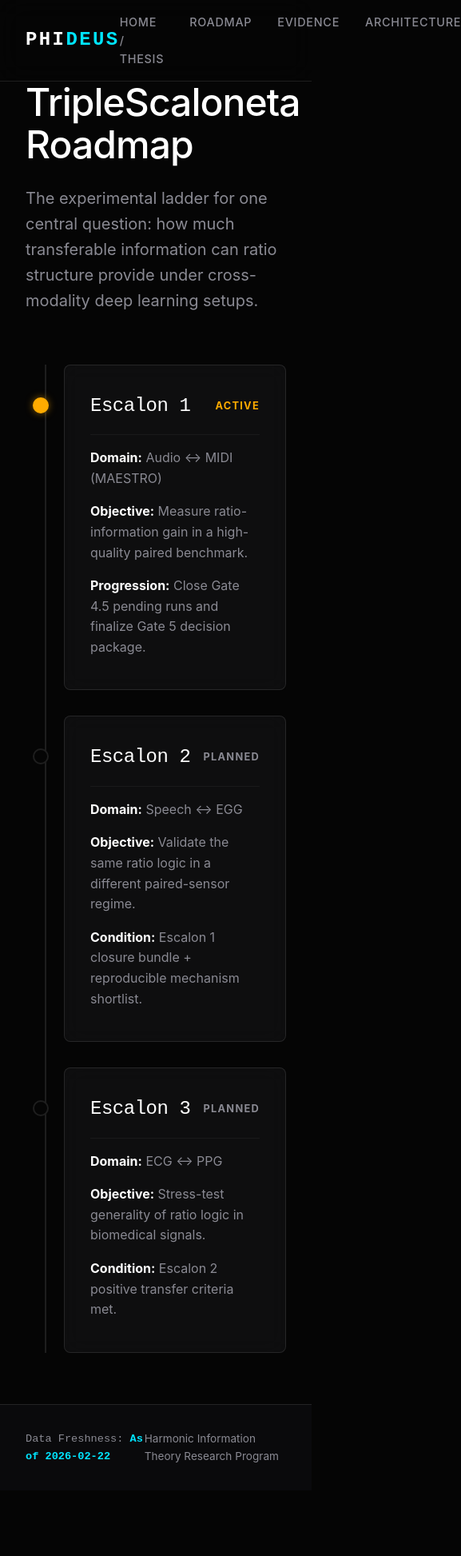
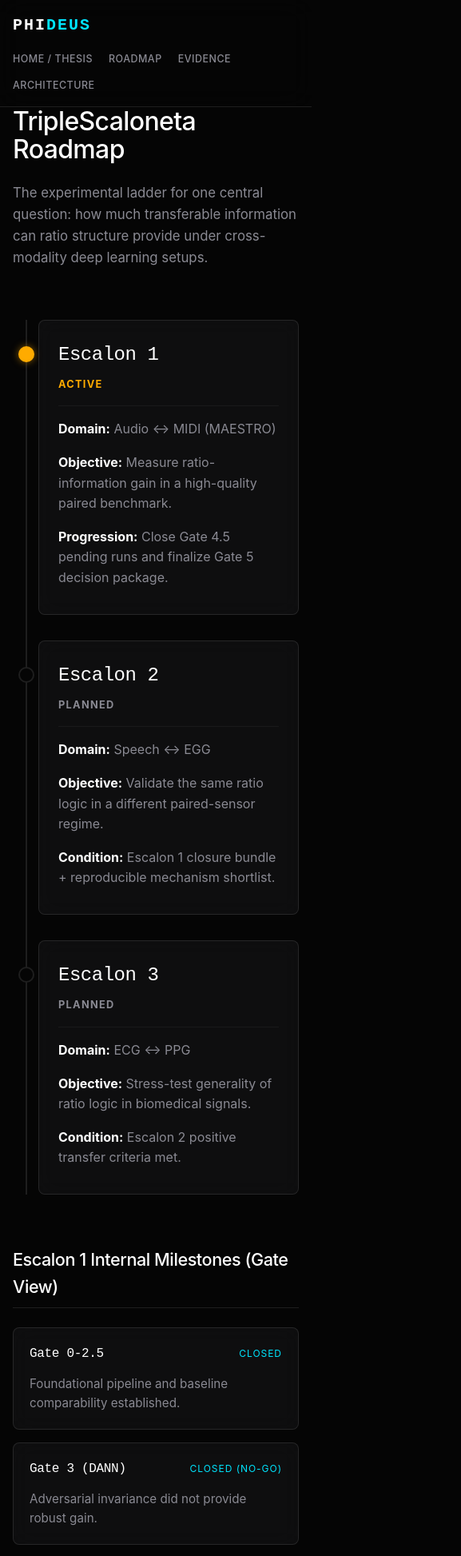
Before and after one commit to SairaAsua/phideus-webside, a React (Vite) app: page /roadmap in a window 390 px wide. Shown: the top 1946 px of the page at 80% size, 577 px wide, since content can reach past the window. Before the commit the page ends 1864 px from the top, so only its background shows below. Built offline with nearby package versions, Linux system fonts and the light colour scheme.

Commit message:
Update from Assistant

```diff
--- a/src/components/layout/Navbar.module.css
+++ b/src/components/layout/Navbar.module.css
@@ -13,6 +13,7 @@
     display: flex;
     justify-content: space-between;
     align-items: center;
+    gap: 1rem;
 }
 
 .logo {
@@ -30,6 +31,8 @@
 .links {
     display: flex;
     gap: 2rem;
+    flex-wrap: wrap;
+    justify-content: flex-end;
 }
 
 .links a {
@@ -43,3 +46,27 @@
 .links a:hover {
     color: #fff;
 }
+
+@media (max-width: 900px) {
+    .navContainer {
+        flex-direction: column;
+        align-items: flex-start;
+    }
+
+    .links {
+        width: 100%;
+        gap: 0.8rem 1.25rem;
+        justify-content: flex-start;
+    }
+}
+
+@media (max-width: 640px) {
+    .logo {
+        font-size: 1.25rem;
+    }
+
+    .links a {
+        font-size: 0.78rem;
+        letter-spacing: 0.04em;
+    }
+}
--- a/src/index.css
+++ b/src/index.css
@@ -23,7 +23,6 @@ body {
   -webkit-font-smoothing: antialiased;
 }
 
-/* Glassmorphism primitives */
 .glass-panel {
   background: var(--panel-bg);
   backdrop-filter: blur(12px);
@@ -55,7 +54,6 @@ a:hover { opacity: 0.8; }
   padding: 0 2rem;
 }
 
-/* Lazy loading skeleton */
 .skeleton {
   background: linear-gradient(90deg, #111 25%, #222 50%, #111 75%);
   background-size: 200% 100%;
@@ -67,3 +65,31 @@ a:hover { opacity: 0.8; }
   0% { background-position: -200% 0; }
   100% { background-position: 200% 0; }
 }
+
+@media (max-width: 900px) {
+  .container {
+    padding: 0 1.25rem;
+  }
+
+  h1 {
+    font-size: 2.4rem;
+  }
+
+  h2 {
+    font-size: 1.65rem;
+  }
+}
+
+@media (max-width: 640px) {
+  .container {
+    padding: 0 1rem;
+  }
+
+  h1 {
+    font-size: 2rem;
+  }
+
+  h2 {
+    font-size: 1.35rem;
+  }
+}
--- a/src/pages/Evidence/Evidence.jsx
+++ b/src/pages/Evidence/Evidence.jsx
@@ -76,6 +76,18 @@ export default function Evidence() {
                     </ul>
                 </section>
 
+                <section className={`glass-panel ${classes.protocolPanel}`}>
+                    <h2>Canonical Comparability Protocol</h2>
+                    <ul>
+                        <li>Foundation checkpoint: <code>foundation_locked_e25.pt</code></li>
+                        <li>Freeze policy: <code>run-d</code></li>
+                        <li>Batch size: <code>16</code> | Seed: <code>42</code></li>
+                        <li>Structured pool evaluation: <code>pool=256</code>, <code>queries=500</code></li>
+                        <li>Primary score: <code>S = min(A2M_R@10, M2A_R@10)</code></li>
+                    </ul>
+                    <p className={classes.protocolNote}>Rows in the full descriptor table are comparable only under this shared protocol.</p>
+                </section>
+
                 <section className={classes.visualsSection}>
                     <h2>Scientific Visual Evidence (Class A)</h2>
                     <div className={classes.visualsGrid}>
@@ -107,15 +119,18 @@ export default function Evidence() {
                 </section>
 
                 <section className={classes.metricsSection}>
-                    <h2>Evaluation Metrics & Runs</h2>
+                    <h2>Evaluation Metrics and Runs</h2>
 
-                    <h3 className={classes.metricsSubhead}>Closed Results (Screening & 30-Epoch)</h3>
+                    <h3 className={classes.metricsSubhead}>Closed Results (Screening and 30-Epoch)</h3>
                     <div className={classes.metricsGrid}>
+                        <MetricCard title="Gate 4.3 Baseline (D0)" value="60.2%" status="closed" sourceLabel="@5ep" />
                         <MetricCard title="Gate 4.3 Screening (d4a4)" value="69.8%" status="closed" sourceLabel="@5ep (+9.6pp vs D0)" />
                         <MetricCard title="Gate 4.3 Long Run (d4a4)" value="83.6%" status="closed" sourceLabel="@30ep" />
                         <MetricCard title="Gate 4.3 Long Run (a4r)" value="82.0%" status="closed" sourceLabel="@30ep" />
                         <MetricCard title="Gate 4.3 Long Run (d4-a4r)" value="79.8%" status="closed" sourceLabel="@30ep" />
                         <MetricCard title="Gate 4.4 Bridge (t3-wt)" value="79.8%" status="closed" sourceLabel="@30ep" />
+                        <MetricCard title="Gate 4.3 Long Run (d4a4r)" value="74.4%" status="closed" sourceLabel="@30ep" />
+                        <MetricCard title="Gate 4.4 Long Run (moe-dual)" value="72.6%" status="closed" sourceLabel="@30ep" />
                     </div>
 
                     <h3 className={classes.metricsSubhead}>Closed Results (60-Epoch Gate 4.5)</h3>
--- a/src/pages/Evidence/Evidence.module.css
+++ b/src/pages/Evidence/Evidence.module.css
@@ -14,16 +14,9 @@
     margin-bottom: 1rem;
 }
 
-.sourceTag {
-    font-size: 0.8rem;
-    color: var(--text-secondary);
-    font-family: var(--font-mono);
-    opacity: 0.6;
-}
-
 .findingsPanel {
     padding: 2.5rem;
-    margin-bottom: 4rem;
+    margin-bottom: 2rem;
     background: rgba(0, 229, 255, 0.03);
     border-left: 4px solid var(--accent-cyan);
 }
@@ -62,6 +55,26 @@
     color: var(--accent-cyan);
 }
 
+.protocolPanel {
+    padding: 2rem;
+    margin-bottom: 4rem;
+}
+
+.protocolPanel ul {
+    margin: 0;
+    padding-left: 1.25rem;
+}
+
+.protocolPanel li {
+    margin-bottom: 0.5rem;
+}
+
+.protocolNote {
+    margin-top: 1rem;
+    color: var(--text-secondary);
+    font-size: 0.95rem;
+}
+
 .metricsSection {
     margin-top: 4rem;
     margin-bottom: 4rem;
@@ -78,7 +91,7 @@
 
 .metricsGrid {
     display: grid;
-    grid-template-columns: repeat(auto-fit, minmax(280px, 1fr));
+    grid-template-columns: repeat(auto-fit, minmax(260px, 1fr));
     gap: 1.5rem;
 }
 
@@ -86,7 +99,6 @@
     margin-top: 4rem;
 }
 
-/* Chronology Timeline */
 .chronologySection {
     margin-bottom: 4rem;
 }
@@ -135,7 +147,6 @@
     font-size: 0.95rem;
 }
 
-/* Visuals Grid */
 .visualsSection {
     margin-bottom: 4rem;
 }
@@ -170,3 +181,23 @@
     color: var(--text-secondary);
     font-family: var(--font-mono);
 }
+
+@media (max-width: 640px) {
+    .page {
+        padding: 2.5rem 0;
+    }
+
+    .lead {
+        font-size: 1.05rem;
+    }
+
+    .findingsPanel,
+    .protocolPanel {
+        padding: 1.5rem;
+    }
+
+    .visualsGrid {
+        grid-template-columns: 1fr;
+        gap: 1rem;
+    }
+}
--- a/src/pages/Home/Home.module.css
+++ b/src/pages/Home/Home.module.css
@@ -48,13 +48,6 @@
     color: var(--text-secondary);
     line-height: 1.4;
     margin-bottom: 2rem;
-}
-
-.sourceTag {
-    font-size: 0.8rem;
-    color: var(--text-secondary);
-    font-family: var(--font-mono);
-    opacity: 0.6;
 }
 
 .thesisSection,
@@ -132,7 +125,7 @@
 
 .dualityGrid {
     display: grid;
-    grid-template-columns: repeat(auto-fit, minmax(400px, 1fr));
+    grid-template-columns: repeat(auto-fit, minmax(320px, 1fr));
     gap: 2rem;
     margin-top: 3rem;
 }
@@ -171,10 +164,11 @@
 }
 
 .dualityCard li::before {
-    content: '→';
+    content: '->';
     position: absolute;
     left: 0;
     color: var(--text-secondary);
+    font-family: var(--font-mono);
 }
 
 .whySection {
@@ -198,6 +192,35 @@
     line-height: 1.5;
     color: var(--text-primary);
     font-weight: 300;
+}
+
+.atmosphereSection {
+    padding: 4rem 0;
+}
+
+.atmosphereGrid {
+    display: grid;
+    grid-template-columns: 1.2fr 1fr;
+    gap: 1.5rem;
+    align-items: stretch;
+}
+
+.atmosphereMedia {
+    min-height: 260px;
+}
+
+.atmosphereText {
+    padding: 1.5rem;
+}
+
+.atmosphereText h2 {
+    margin-bottom: 0.75rem;
+}
+
+.atmosphereNote {
+    color: var(--text-secondary);
+    font-family: var(--font-mono);
+    font-size: 0.85rem;
 }
 
 .nextSection {
@@ -256,3 +279,47 @@
     color: var(--text-primary);
     line-height: 1.5;
 }
+
+@media (max-width: 900px) {
+    .title {
+        font-size: 3.75rem;
+        letter-spacing: 0.12em;
+    }
+
+    .subtitle,
+    .whyText {
+        font-size: 1.2rem;
+    }
+
+    .atmosphereGrid {
+        grid-template-columns: 1fr;
+    }
+}
+
+@media (max-width: 640px) {
+    .hero {
+        min-height: 65vh;
+    }
+
+    .title {
+        font-size: 2.7rem;
+    }
+
+    .thesisSection,
+    .dualitySection,
+    .atmosphereSection,
+    .nextSection {
+        padding: 3rem 0;
+    }
+
+    .panel,
+    .dualityCard,
+    .nextContent,
+    .atmosphereText {
+        padding: 1.5rem;
+    }
+
+    .nextContent h2 {
+        font-size: 2rem;
+    }
+}
--- a/src/pages/Roadmap/Roadmap.jsx
+++ b/src/pages/Roadmap/Roadmap.jsx
@@ -1,6 +1,16 @@
 import { useEffect } from 'react';
 import Layout from '../../components/layout/Layout';
 import classes from './Roadmap.module.css';
+
+const milestones = [
+    { stage: 'Gate 0-2.5', status: 'Closed', message: 'Foundational pipeline and baseline comparability established.' },
+    { stage: 'Gate 3 (DANN)', status: 'Closed (NO-GO)', message: 'Adversarial invariance did not provide robust gain.' },
+    { stage: 'Gate 4.2', status: 'Closed', message: 'Ratio descriptor benefit depends on injection mechanism.' },
+    { stage: 'Gate 4.3', status: 'Closed', message: 'Strong signal from descriptor/mechanism combinations.' },
+    { stage: 'Gate 4.4', status: 'Closed', message: 'Major architecture screening completed.' },
+    { stage: 'Gate 4.5', status: 'In progress', message: 'Scheduler/depth optimization with mixed outcomes.' },
+    { stage: 'Gate 5A / 5B', status: 'Pending', message: 'Full sweep and scientific showcase after 4.5 closure.' }
+];
 
 export default function Roadmap() {
     useEffect(() => {
@@ -54,6 +64,31 @@ export default function Roadmap() {
                         </div>
                     </div>
                 </section>
+
+                <section className={classes.milestonesSection}>
+                    <h2>Escalon 1 Internal Milestones (Gate View)</h2>
+                    <div className={classes.milestonesGrid}>
+                        {milestones.map((item) => (
+                            <div key={item.stage} className={`glass-panel ${classes.milestoneCard}`}>
+                                <div className={classes.milestoneTop}>
+                                    <h3>{item.stage}</h3>
+                                    <span>{item.status}</span>
+                                </div>
+                                <p>{item.message}</p>
+                            </div>
+                        ))}
+                    </div>
+                </section>
+
+                <section className={`glass-panel ${classes.priorities}`}>
+                    <h2>Public Priorities (Next 60-90 days)</h2>
+                    <ol>
+                        <li>Finalize Gate 4.5 pending scheduler runs.</li>
+                        <li>Publish Gate 5A comparison matrix (descriptor x mechanism).</li>
+                        <li>Build Gate 5B communication package for scientific and investor audiences.</li>
+                        <li>Prepare Escalon 2 launch brief with criteria, resources, and expected milestones.</li>
+                    </ol>
+                </section>
             </div>
         </Layout>
     );
--- a/src/pages/Roadmap/Roadmap.module.css
+++ b/src/pages/Roadmap/Roadmap.module.css
@@ -14,19 +14,13 @@
     margin-bottom: 1rem;
 }
 
-.sourceTag {
-    font-size: 0.8rem;
-    color: var(--text-secondary);
-    font-family: var(--font-mono);
-    opacity: 0.6;
-}
-
 .timeline {
     display: flex;
     flex-direction: column;
     gap: 2rem;
     max-width: 900px;
     position: relative;
+    margin-bottom: 4rem;
 }
 
 .timeline::before {
@@ -104,3 +98,93 @@
 .stepBody strong {
     color: #fff;
 }
+
+.milestonesSection {
+    margin-bottom: 4rem;
+}
+
+.milestonesSection h2 {
+    margin-bottom: 1.5rem;
+}
+
+.milestonesGrid {
+    display: grid;
+    grid-template-columns: repeat(auto-fit, minmax(260px, 1fr));
+    gap: 1rem;
+}
+
+.milestoneCard {
+    padding: 1.25rem;
+}
+
+.milestoneTop {
+    display: flex;
+    justify-content: space-between;
+    align-items: baseline;
+    gap: 0.75rem;
+    margin-bottom: 0.75rem;
+}
+
+.milestoneTop h3 {
+    margin: 0;
+    font-size: 1rem;
+    font-family: var(--font-mono);
+}
+
+.milestoneTop span {
+    color: var(--accent-cyan);
+    font-size: 0.75rem;
+    text-transform: uppercase;
+    letter-spacing: 0.08em;
+}
+
+.milestoneCard p {
+    margin: 0;
+    color: var(--text-secondary);
+    font-size: 0.95rem;
+}
+
+.priorities {
+    padding: 2rem;
+}
+
+.priorities ol {
+    margin: 0;
+    padding-left: 1.25rem;
+}
+
+.priorities li {
+    margin-bottom: 0.75rem;
+}
+
+@media (max-width: 900px) {
+    .step {
+        margin-left: 2rem;
+        padding: 1.5rem;
+    }
+
+    .timeline::before {
+        left: 16px;
+    }
+
+    .step::before {
+        left: -1.6rem;
+        top: 2rem;
+    }
+}
+
+@media (max-width: 640px) {
+    .page {
+        padding: 2.5rem 0;
+    }
+
+    .lead {
+        font-size: 1.05rem;
+    }
+
+    .stepHeader {
+        flex-direction: column;
+        align-items: flex-start;
+        gap: 0.5rem;
+    }
+}
```
Also changed, not shown: src/pages/Home/Home.jsx (+17 -3 lines), 3 other files (tests, documents, lock files or other folders).
